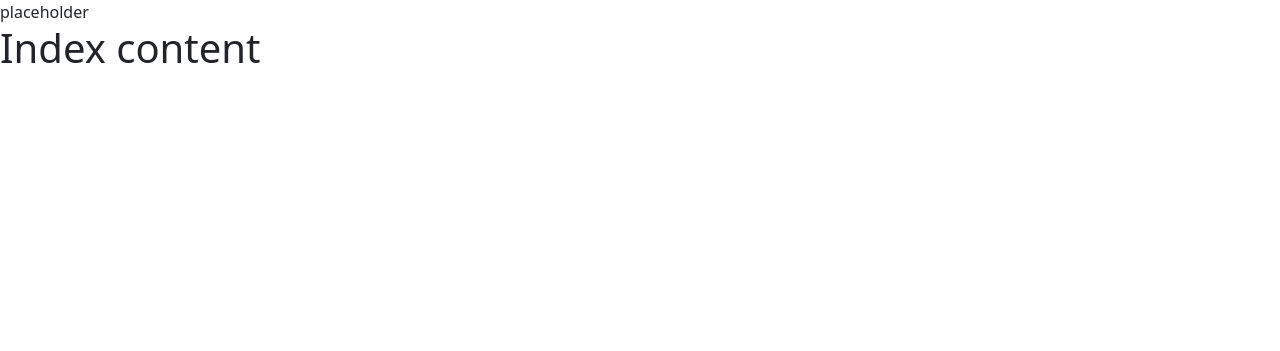
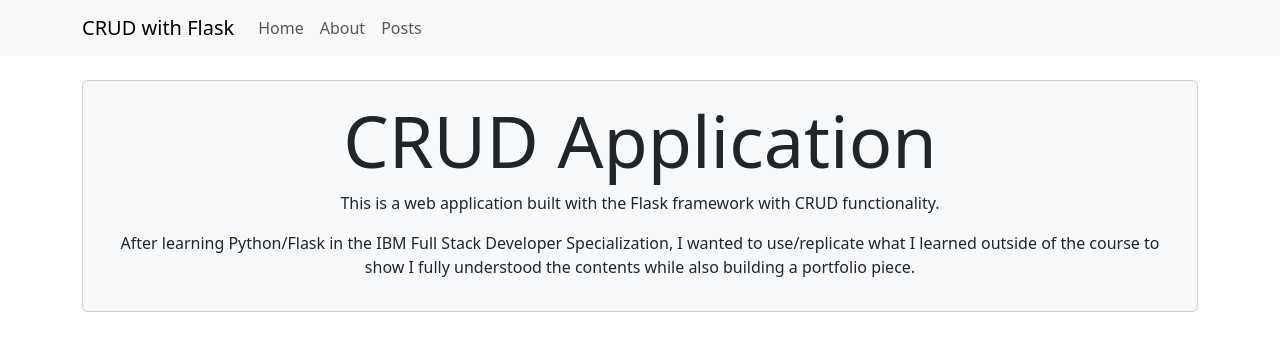
Before and after one commit to dylan2031/crud-with-flask, a Flask app: page / in a window 1280 px wide. Shown: the top 351 px of the page. Run offline with Flask 3, Linux system fonts and the light colour scheme.

Commit message:
Created navbar, created page layout/structure, and finished index page.

```diff
--- /dev/null
+++ b/templates/includes/nav.html
@@ -0,0 +1,21 @@
+<nav class="navbar navbar-expand-lg navbar-light bg-light">
+    <div class="container">
+        <a class="navbar-brand" href="#">CRUD with Flask</a>
+        <button class="navbar-toggler" type="button" data-bs-toggle="collapse" data-bs-target="#navbarSupportedContent" aria-controls="navbarSupportedContent" aria-expanded="false" aria-label="Toggle navigation">
+            <span class="navbar-toggler-icon"></span>
+        </button>
+        <div class="collapse navbar-collapse" id="navbarSupportedContent">
+            <ul class="navbar-nav me-auto mb-2 mb-lg-0">
+                <li class="nav-item">
+                    <a class="nav-link" aria-current="page" href="/">Home</a>
+                </li>
+                <li class="nav-item">
+                    <a class="nav-link" href="/about">About</a>
+                </li>
+                <li class="nav-item">
+                    <a class="nav-link" href="/posts">Posts</a>
+                </li>
+            </ul>
+        </div>
+    </div>
+  </nav>
--- a/templates/index.html
+++ b/templates/index.html
@@ -1,5 +1,12 @@
 {% extends 'layout.html' %}
 
 {% block body %}
-    <h1>Index content</h1>
+    <br>
+    <div class="card text-center bg-light">
+        <div class="card-body">
+            <h1 class="display-2 card-title">CRUD Application</h1>
+            <p class="card-text">This is a web application built with the Flask framework with CRUD functionality.</p>
+            <p>After learning Python/Flask in the IBM Full Stack Developer Specialization, I wanted to use/replicate what I learned outside of the course to show I fully understood the contents while also building a portfolio piece.</p>
+        </div>
+    </div>
 {% endblock %}
--- a/templates/layout.html
+++ b/templates/layout.html
@@ -8,11 +8,12 @@
     </head>
     <body>
 
-        <nav>
-            placeholder
-        </nav>
-        {% block body %}
-        {% endblock %}
+        {% include 'includes/nav.html' %}
+
+        <div class="container">
+            {% block body %}
+            {% endblock %}
+        </div>
 
         <script src="https://cdn.jsdelivr.net/npm/bootstrap@5.3.3/dist/js/bootstrap.min.js" integrity="sha384-0pUGZvbkm6XF6gxjEnlmuGrJXVbNuzT9qBBavbLwCsOGabYfZo0T0to5eqruptLy" crossorigin="anonymous"></script>
     </body>
```
